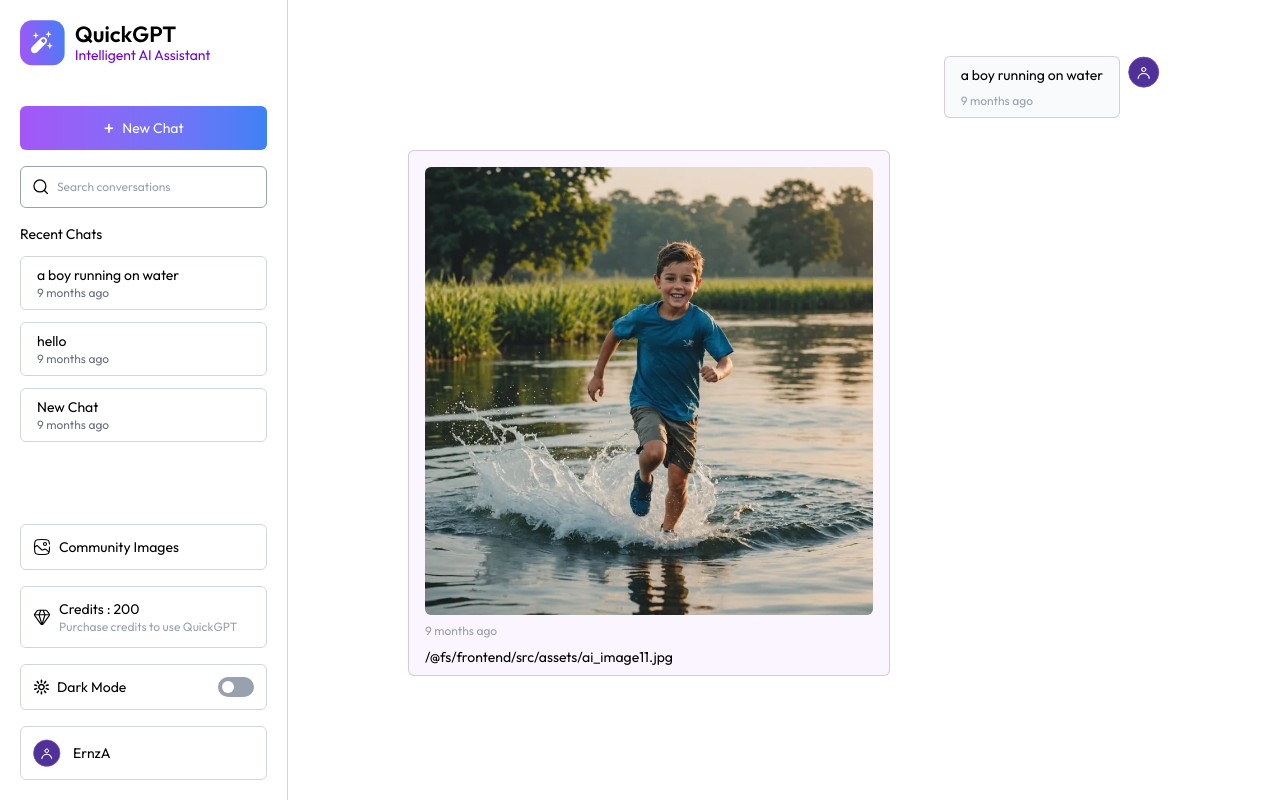
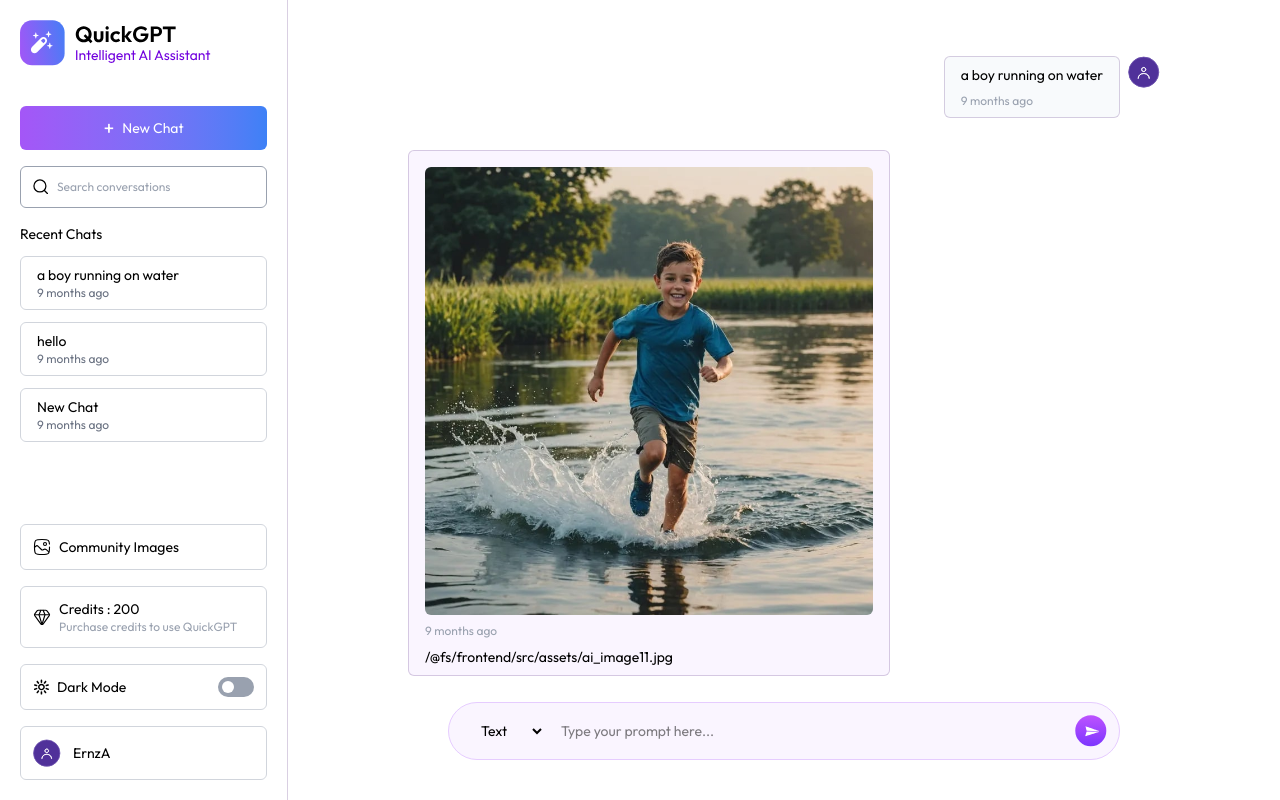
Before and after one commit to ernztga/hackgpt-custom-openai, a React (Vite) app in the folder frontend/: page / in a window 1280 px wide. Built offline with nearby package versions, Linux system fonts and the light colour scheme.

Commit message:
add prompt input box

```diff
--- a/frontend/src/components/ChatBox.jsx
+++ b/frontend/src/components/ChatBox.jsx
@@ -8,6 +8,14 @@
 
   const [messages, setMessages] = useState([]);
   const [loading, setLoading] = useState(false);
+
+  const [prompt, setPrompt] = useState("");
+  const [mode, setMode] = useState("text");
+  const [isPublished, setIsPublished] = useState(false);
+
+  const onSubmit = async (e) => {
+    e.preventDefault();
+  };
 
   useEffect(() => {
     if (selectedChat) {
@@ -37,10 +45,50 @@
         ))}
 
         {/* Three Dots Loading */}
+        {loading && (
+          <div className="loader flex items-center gap-1.5">
+            <div className="w-1.5 h-1.5 rounded-full bg-gray-500 dark:bg-white animate-bounce"></div>
+            <div className="w-1.5 h-1.5 rounded-full bg-gray-500 dark:bg-white animate-bounce"></div>
+            <div className="w-1.5 h-1.5 rounded-full bg-gray-500 dark:bg-white animate-bounce"></div>
+          </div>
+        )}
       </div>
 
       {/*Prompt Input Box */}
-      <form action=""></form>
+      <form
+        onSubmit={onSubmit}
+        className="bg-primary/20 dark:bg-[#583C79]/30 border border-primary dark:border-[#80609F]/30 rounded-full w-full max-w-2xl p-3 pl-4 mx-auto flex gap-4 items-center"
+        action=""
+      >
+        <select
+          onChange={(e) => setMode(e.target.value)}
+          value={mode}
+          className="text-sm pl-3 pr-2 outline-none"
+          name=""
+          id=""
+        >
+          <option className="dark:bg-purple-900" value="text">
+            Text
+          </option>
+          <option className="dark:bg-purple-900" value="image">
+            Image
+          </option>
+        </select>
+        <input
+          onChange={(e) => setPrompt(e.target.value)}
+          value={prompt}
+          type="text"
+          placeholder="Type your prompt here..."
+          className="flex-1 w-full text-sm outline-none required"
+        />
+        <button disabled={loading}>
+          <img
+            src={loading ? assets.stop_icon : assets.send_icon}
+            className="w-8 cursor-pointer"
+            alt=""
+          />
+        </button>
+      </form>
     </div>
   );
 };
--- a/frontend/src/index.css
+++ b/frontend/src/index.css
@@ -18,3 +18,11 @@
 .reset-tw :not(pre):not(code) {
   all: revert;
 }
+
+.loader div:nth-child(2){
+  animation-delay: 0.2s;
+}
+
+.loader div:nth-child(3){
+  animation-delay: 0.4s;
+}
```
